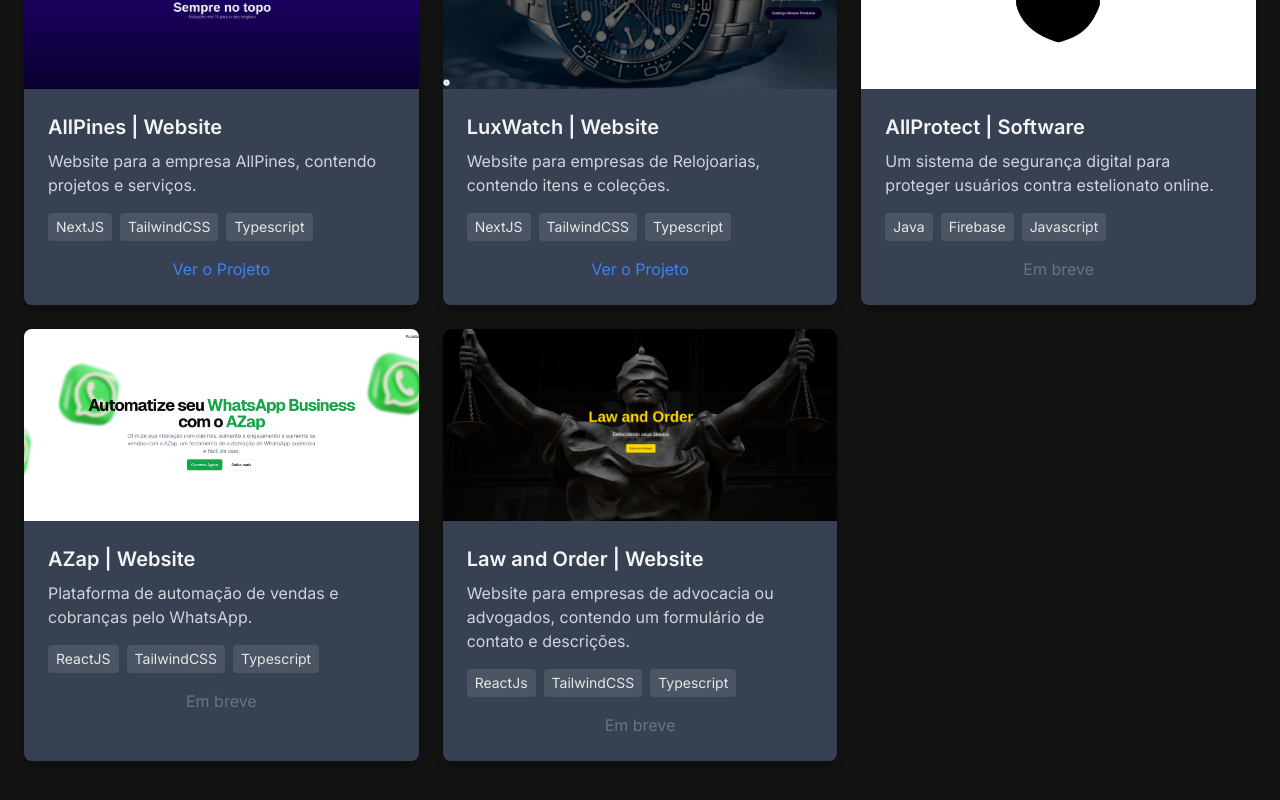
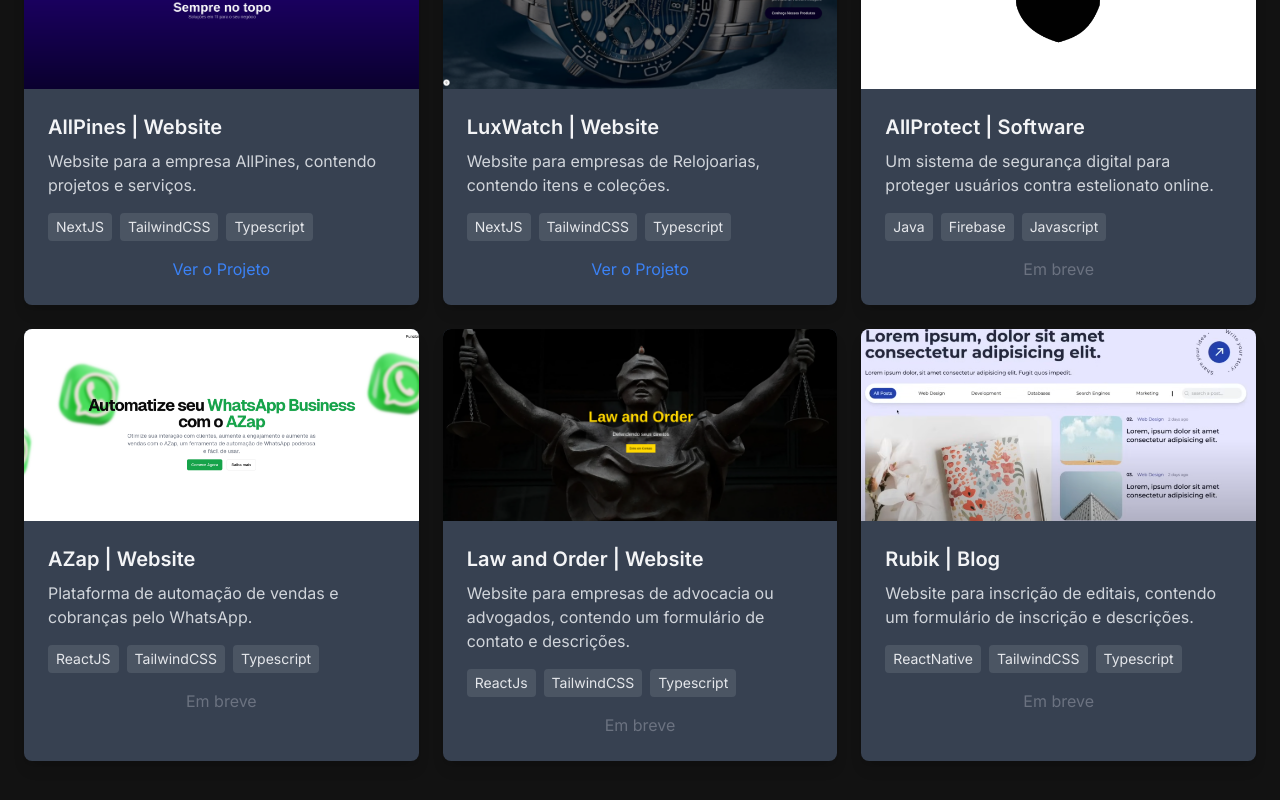
Before and after one commit to rbxyz/site-portfolio, a Next.js app: page /pages/projects in a window 1280 px wide. Shown: the part 384-1184 px from the top of the page. Built offline with nearby package versions, Linux system fonts and the light colour scheme.

Commit message:
Add Project

```diff
--- a/src/app/pages/projects/page.tsx
+++ b/src/app/pages/projects/page.tsx
@@ -63,6 +63,16 @@ const allProjects: Project[] = [
       "Website para empresas de advocacia ou advogados, contendo um formulário de contato e descrições.",
     imageUrl: "/lawandorder.png",
     technologies: ["ReactJs", "TailwindCSS", "Typescript"],
+    link: "",
+    type: "Web",
+  },
+  {
+    id: 6,
+    title: "Rubik | Blog",
+    description:
+      "Website para inscrição de editais, contendo um formulário de inscrição e descrições.",
+    imageUrl: "/RubikD3v.png",
+    technologies: ["ReactNative", "TailwindCSS", "Typescript"],
     link: "",
     type: "Web",
   },
```
Also changed, not shown: public/RubikD3v.png (added).
